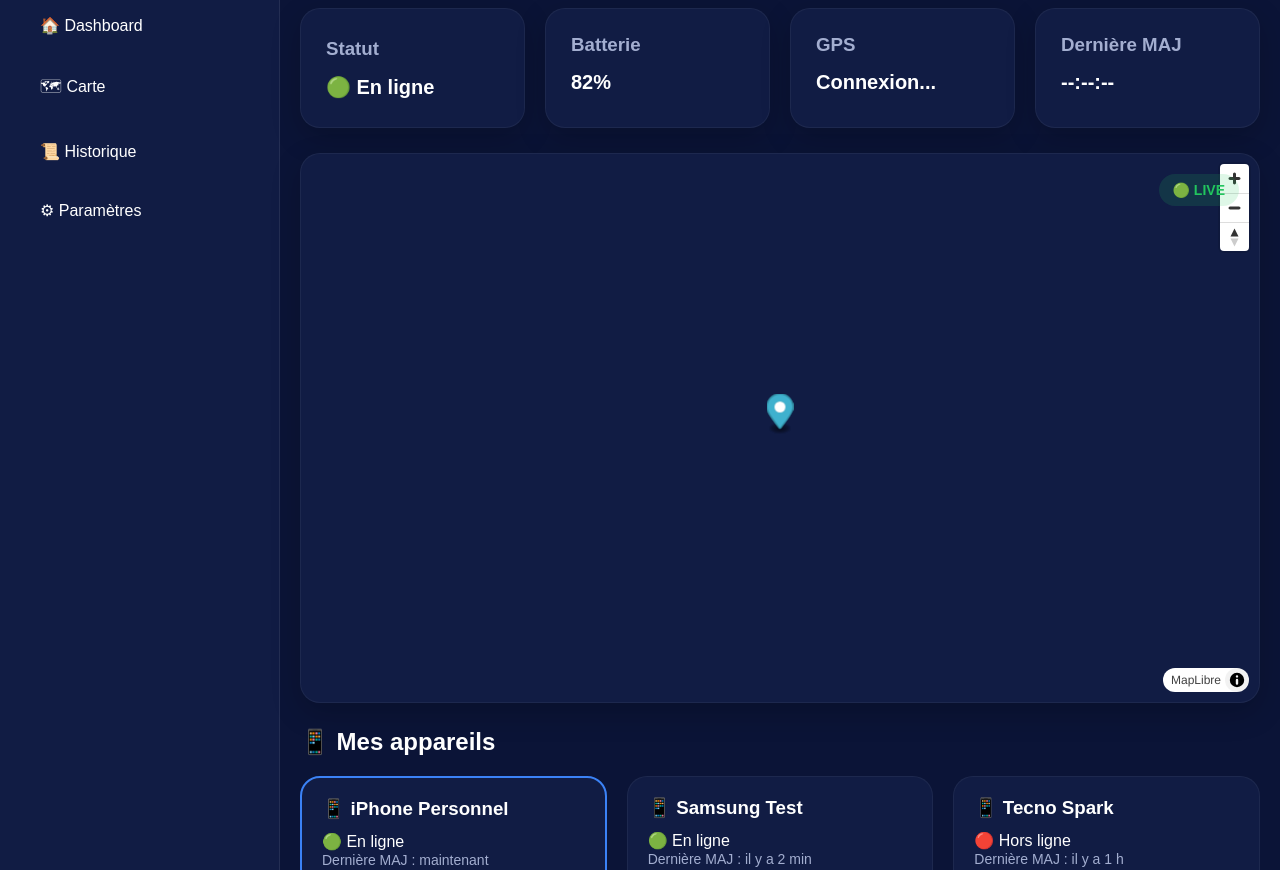
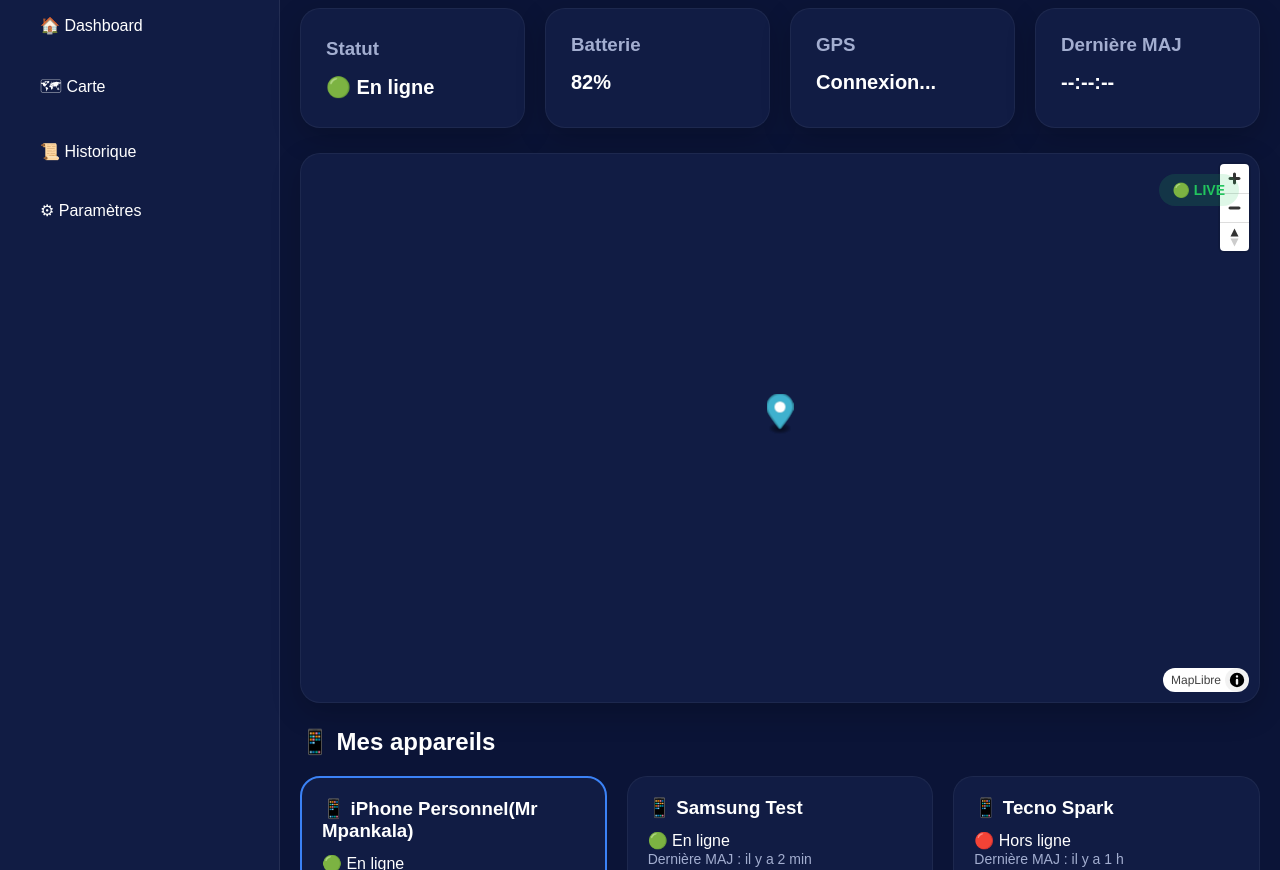
Before and after one commit to Mpankala/projet-de-localisation-GPS, a plain HTML site: page index.html in a window 1280 px wide. Shown: the part 82-952 px from the top of the page. Drawn offline with nearby package versions, Linux system fonts and the light colour scheme; no server answers.

Commit message:
Ajout personnel sur index

```diff
--- a/index.html
+++ b/index.html
@@ -105,7 +105,7 @@
                 <div class="device-card active-device"
                 data-device="iPhone">
 
-                    <h3>📱 iPhone Personnel</h3>
+                    <h3>📱 iPhone Personnel(Mr Mpankala)</h3>
 
                     <p>🟢 En ligne</p>
 
```
